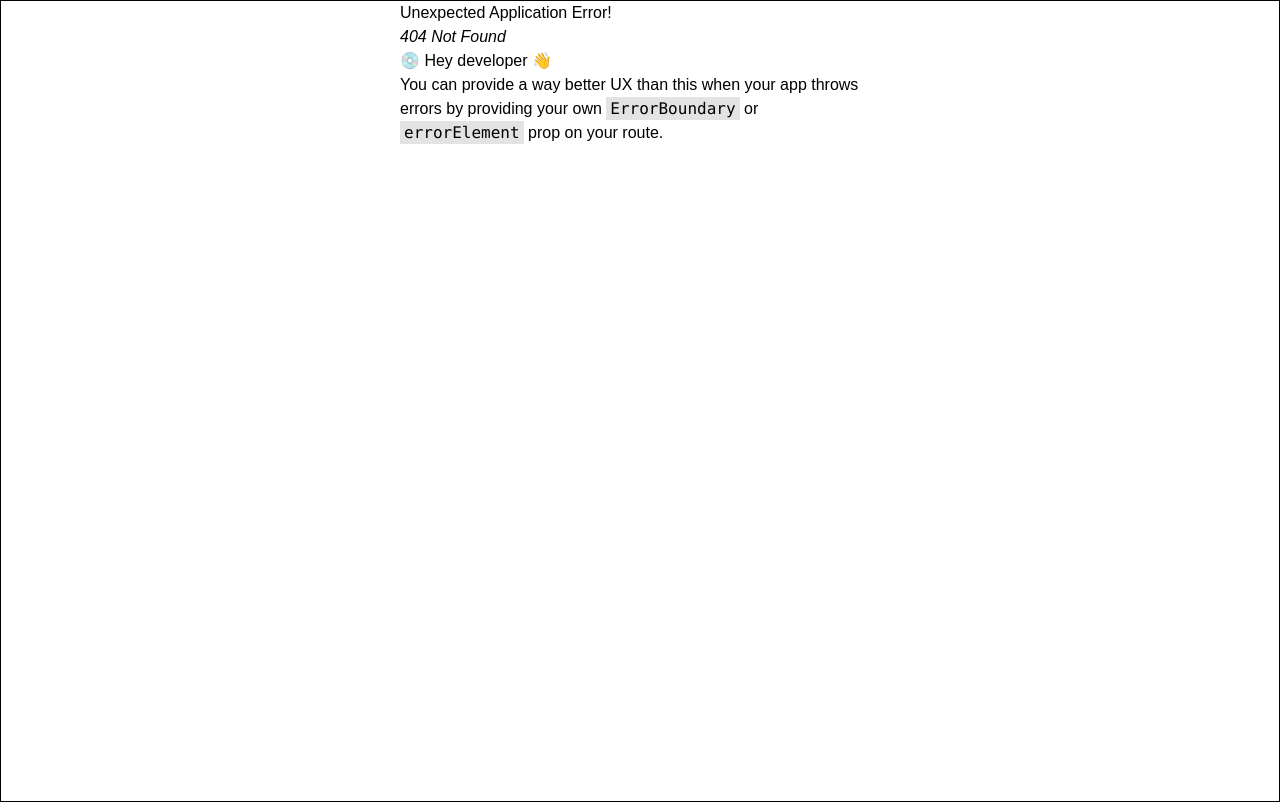
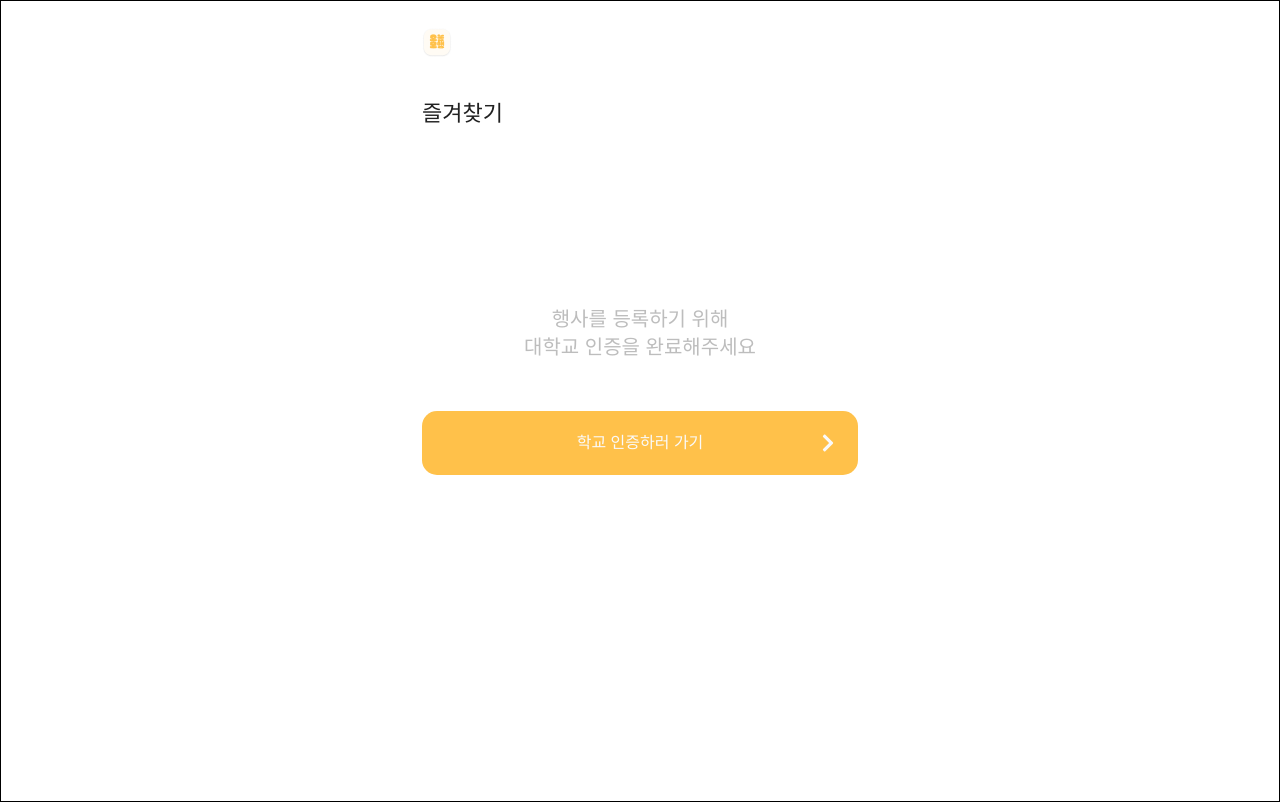
Before and after one commit to zerohyun00/TodayMohang-, a React (Create React App) app in the folder mohang/: page /myEvent in a window 1280 px wide. Before the commit this address had no page. Built offline with nearby package versions, Linux system fonts and the light colour scheme; a web font is replaced by a local one.

Commit message:
[ADD] 즐겨찾기, 나의 행사 퍼블리싱
#Todo : 바텀 네비게이션 추가

```diff
--- a/mohang/src/App.jsx
+++ b/mohang/src/App.jsx
@@ -1,6 +1,5 @@
 import "./App.css";
 import { Outlet } from "react-router-dom";
-import BtnNav from "./components/BtnNav";
 
 function App() {
   return (
--- /dev/null
+++ b/mohang/src/components/CTABtn.jsx
@@ -0,0 +1,15 @@
+import { FaChevronRight } from "react-icons/fa";
+
+function CTABtn({ title }) {
+  return (
+    <div className="bg-primary text-white flex items-center justify-center w-full p-5 rounded-[15px] mt-[50px]">
+      <FaChevronRight size={20} className=" invisible" />
+      <div className="flex-grow" />
+      <h1 className="flex-grow-0 text-center">{title}</h1>
+      <div className="flex-grow" />
+      <FaChevronRight size={20} />
+    </div>
+  );
+}
+
+export default CTABtn;
--- a/mohang/src/components/Title.jsx
+++ b/mohang/src/components/Title.jsx
@@ -1,8 +1,6 @@
 function Title({ title }) {
   return (
-    <h1 className="text-[22px] text-black semibold pb-5 pt-10 ring-1">
-      {title}
-    </h1>
+    <h1 className="text-[22px] text-black semibold pb-5 pt-10 ">{title}</h1>
   );
 }
 
--- a/mohang/src/layout/Layout.jsx
+++ b/mohang/src/layout/Layout.jsx
@@ -3,7 +3,7 @@ import Title from "../components/Title";
 
 function Layout({ children, title }) {
   return (
-    <section className="flex flex-col px-[22px] h-[100vh]">
+    <section className="flex flex-col px-[22px] py-4 h-[100vh]">
       <img
         src={Icon}
         alt="logo"
--- /dev/null
+++ b/mohang/src/pages/Bookmark.jsx
@@ -0,0 +1,18 @@
+import CTABtn from "../components/CTABtn";
+import Layout from "../layout/Layout";
+
+function Bookmark() {
+  return (
+    <Layout title="즐겨찾기">
+      <div className="flex flex-col justify-center items-center h-[60vh]">
+        <p className="flex flex-col items-center text-xl text-gray1">
+          <span>즐겨찾기에 담은</span>
+          <span>행사가 있어요</span>
+        </p>
+        <CTABtn title={"행사 보러가기"} />
+      </div>
+    </Layout>
+  );
+}
+
+export default Bookmark;
--- /dev/null
+++ b/mohang/src/pages/MyEvent.jsx
@@ -0,0 +1,18 @@
+import CTABtn from "../components/CTABtn";
+import Layout from "../layout/Layout";
+
+function MyEvent() {
+  return (
+    <Layout title="즐겨찾기">
+      <div className="flex flex-col justify-center items-center h-[60vh]">
+        <p className="flex flex-col items-center text-xl text-gray1">
+          <span>행사를 등록하기 위해</span>
+          <span>대학교 인증을 완료해주세요</span>
+        </p>
+        <CTABtn title={"학교 인증하러 가기"} />
+      </div>
+    </Layout>
+  );
+}
+
+export default MyEvent;
--- a/mohang/src/pages/Mypage.jsx
+++ b/mohang/src/pages/Mypage.jsx
@@ -1,11 +1,12 @@
 import { useState } from "react";
 import Profile from "../assets/images/profile.jpeg";
 import { FaChevronRight } from "react-icons/fa";
+import CTABtn from "../components/CTABtn";
 
 function Mypage() {
   const [univAuth, setUnivAuth] = useState(false);
   return (
-    <div className="flex flex-col items-center relative h-[100vh] pt-[100px] gap-5">
+    <div className="flex flex-col items-center relative h-[100vh] px-5 pt-[100px] gap-5">
       <button
         className={`${
           univAuth ? "bg-primary" : "bg-gray2"
@@ -19,13 +20,7 @@ function Mypage() {
         alt="profile"
         className="w-[100px] h-[100px] rounded-full ring-2 ring-primary"
       />
-      <div className="bg-primary text-white flex items-center justify-center w-[90%] p-5 rounded-[10px] mt-[50px]">
-        <FaChevronRight size={20} className=" invisible" />
-        <div className="flex-grow" />
-        <h1 className="flex-grow-0 text-center">나의 행사 보러가기</h1>
-        <div className="flex-grow" />
-        <FaChevronRight size={20} />
-      </div>
+      <CTABtn title={"나의 행사 보러가기"} />
       <button className="fixed bottom-10 text-gray1 text-xs">
         로그아웃하기
       </button>
```
Also changed, not shown: mohang/src/index.js (+10 -0 lines).
